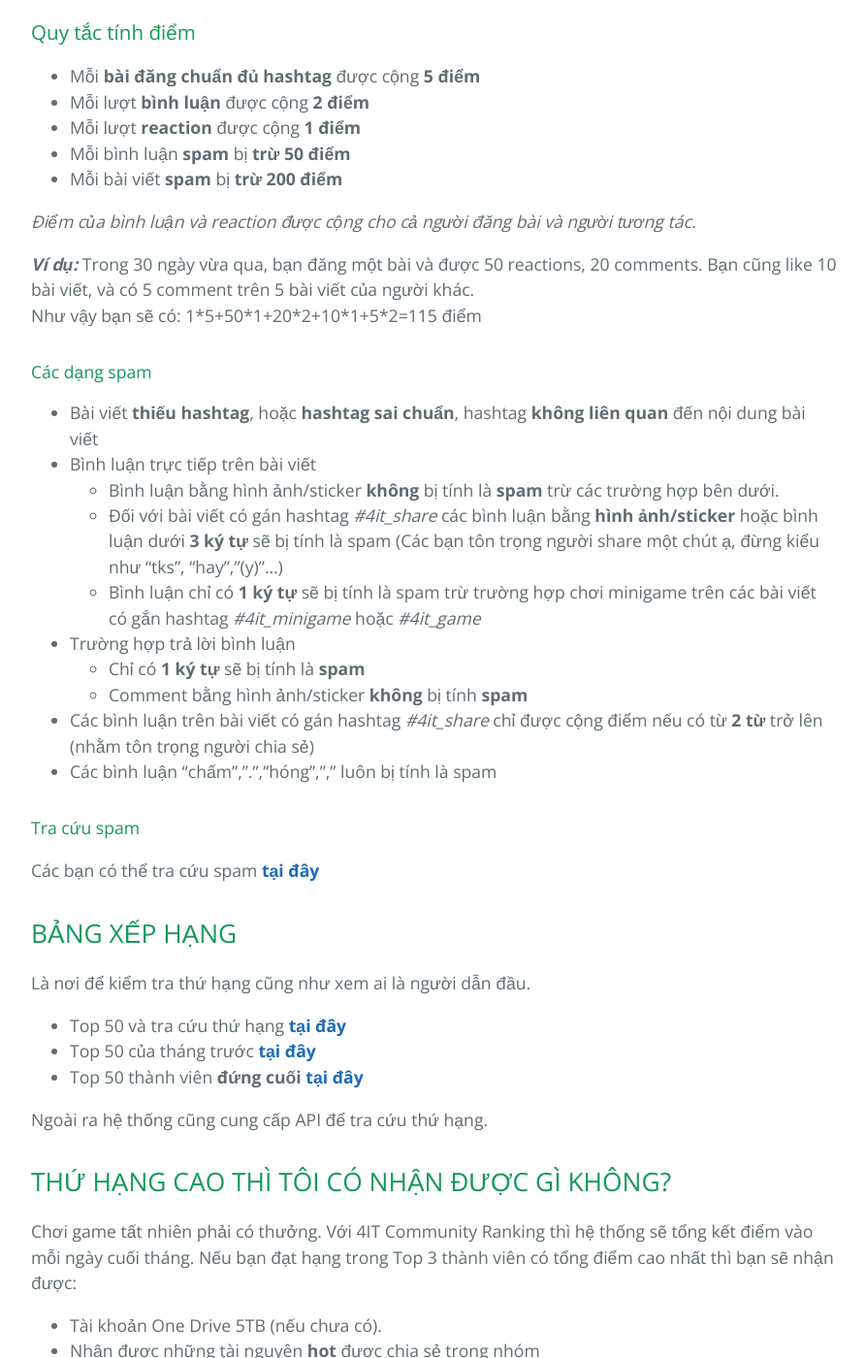
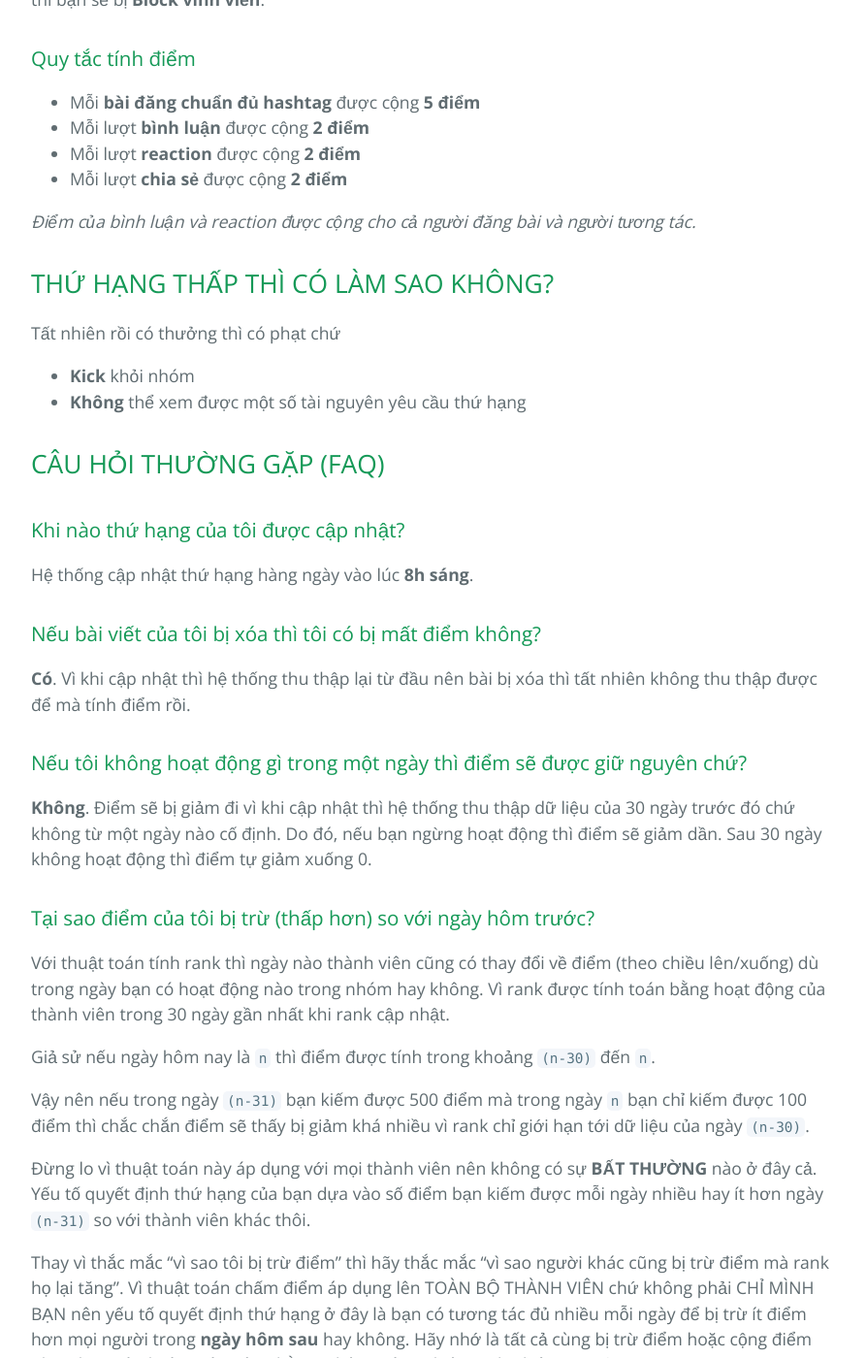
Before and after one commit to huuvinhtv/zaltv, a Jekyll site: the page built from rank.md, in a window 1280 px wide and 1400 px high, scrolled down 1054 px. Shown: the whole window at 97% size, without its empty margins (192-1085 px from the left). Built offline with Jekyll 4.4.1, drawn with Linux system fonts in a browser that asks for light colours; our own code applies the rules of GitHub Pages for plain Markdown files; some of the changed text lies outside the part shown.

Commit message:
Update rank.md

```diff
--- a/rank.md
+++ b/rank.md
@@ -2,9 +2,9 @@
 
 Những điều bạn cần biết về hệ thống xếp hạng thành viên
 
-## 4IT Community Ranking hoạt động như thế nào?
+## ZalTV Community Ranking hoạt động như thế nào?
 
-Bằng cách thu thập dữ liệu của nhóm trong 30 ngày gần nhất, 4IT Community Ranking sẽ "chấm điểm" cho mọi tương tác của bạn với nhóm.
+Bằng cách thu thập dữ liệu của nhóm trong 30 ngày gần nhất, ZalTV Community Ranking sẽ "chấm điểm" cho mọi tương tác của bạn với nhóm.
 
 Vậy tương tác là như thế nào?
 
@@ -16,56 +16,16 @@ Vậy tương tác là như thế nào?
 Tất cả những hành động trên đều là **tương tác với group**. Và hệ thống chấm điểm của mình dựa theo những hành động này.
 Đây đều là những hành động cơ bản trên Facebook, nên trong 30 ngày mà bạn không có bất cứ dấu hiệu nào cho thấy bạn đang ở trong group thì bạn được tự động kick ra ngoài.
 
-Chú ý: Kick chứ không Block, bạn vẫn có quyền xin vào lại nhóm.
+Chú ý: Kick chứ không Block, bạn vẫn có quyền xin vào lại nhóm.Nhưng nếu bị Kick 3 lần khỏi nhóm thì bạn sẽ bị **Block vĩnh viễn**.
 
 ### <a name="rule"></a>Quy tắc tính điểm
 - Mỗi **bài đăng chuẩn đủ hashtag** được cộng **5 điểm**
 - Mỗi lượt **bình luận** được cộng **2 điểm**
-- Mỗi lượt **reaction** được cộng **1 điểm**
-- Mỗi bình luận **spam** bị **trừ 50 điểm**
-- Mỗi bài viết **spam** bị **trừ 200 điểm**
+- Mỗi lượt **reaction** được cộng **2 điểm**
+- Mỗi lượt **chia sẻ** được cộng **2 điểm**
+
 
 *Điểm của bình luận và reaction được cộng cho cả người đăng bài và người tương tác.*
-
-***Ví dụ:*** Trong 30 ngày vừa qua, bạn đăng một bài và được 50 reactions, 20 comments. Bạn cũng like 10 bài viết, và có 5 comment trên 5 bài viết của người khác.
-<br> Như vậy bạn sẽ có: 1\*5+50\*1+20\*2+10\*1+5\*2=115 điểm
-
-#### Các dạng spam
-
-- Bài viết **thiếu hashtag**, hoặc **hashtag sai chuẩn**, hashtag **không liên quan** đến nội dung bài viết
-- Bình luận trực tiếp trên bài viết
-    - Bình luận bằng hình ảnh/sticker **không** bị tính là **spam** trừ các trường hợp bên dưới.
-    - Đối với bài viết có gán hashtag *#4it_share* các bình luận bằng **hình ảnh/sticker** hoặc bình luận dưới **3 ký tự** sẽ bị tính là spam (Các bạn tôn trọng người share một chút ạ, đừng kiểu như "tks", "hay","(y)"...)
-    - Bình luận chỉ có **1 ký tự** sẽ bị tính là spam trừ trường hợp chơi minigame trên các bài viết có gắn hashtag *#4it_minigame* hoặc *#4it_game*
-- Trường hợp trả lời bình luận
-    - Chỉ có **1 ký tự** sẽ bị tính là **spam**
-    - Comment bằng hình ảnh/sticker **không** bị tính **spam**
-- Các bình luận trên bài viết có gán hashtag *#4it_share* chỉ được cộng điểm nếu có từ **2 từ** trở lên (nhằm tôn trọng người chia sẻ)
-- Các bình luận "chấm",".","hóng","," luôn bị tính là spam
-
-#### Tra cứu spam
-Các bạn có thể tra cứu spam **[tại đây](spam.html)**
-
-## BẢNG XẾP HẠNG
-Là nơi để kiểm tra thứ hạng cũng như xem ai là người dẫn đầu.
-- Top 50 và tra cứu thứ hạng **[tại đây](ranking.html)**
-- Top 50 của tháng trước **[tại đây](ranking.html?m=-1)**
-- Top 50 thành viên **đứng cuối** **[tại đây](ranking.html?action=bad)**
-
-Ngoài ra hệ thống cũng cung cấp API để tra cứu thứ hạng.
-
-
-## THỨ HẠNG CAO THÌ TÔI CÓ NHẬN ĐƯỢC GÌ KHÔNG?
-
-Chơi game tất nhiên phải có thưởng. Với 4IT Community Ranking thì hệ thống sẽ tổng kết điểm vào mỗi ngày cuối tháng. Nếu bạn đạt hạng trong Top 3 thành viên có tổng điểm cao nhất thì bạn sẽ nhận được:
-
-- Tài khoản One Drive 5TB (nếu chưa có).
-- Nhận được những tài nguyên **hot** được chia sẻ trong nhóm
-- Nhận một số **ưu đãi**, **đặc quyền** trong nhóm 4IT Community.
-- Nhận giải thưởng đặc biệt do thành viên trong nhóm tài trợ.
-- Được ưu tiên nếu có xảy ra tranh chấp với thành viên khác trong nhóm.
-- Được ưu tiên trong các đợt tuyển chọn thành viên vào ban Điều hành nhóm (Moderator).
-- ...
 
 ## THỨ HẠNG THẤP THÌ CÓ LÀM SAO KHÔNG?
 Tất nhiên rồi có thưởng thì có phạt chứ
@@ -97,18 +57,3 @@ Vậy nên nếu trong ngày `(n-31)` bạn kiếm được 500 điểm mà tron
 Đừng lo vì thuật toán này áp dụng với mọi thành viên nên không có sự **BẤT THƯỜNG** nào ở đây cả. Yếu tố quyết định thứ hạng của bạn dựa vào số điểm bạn kiếm được mỗi ngày nhiều hay ít hơn ngày `(n-31)` so với thành viên khác thôi.
 
 Thay vì thắc mắc "vì sao tôi bị trừ điểm" thì hãy thắc mắc "vì sao người khác cũng bị trừ điểm mà rank họ lại tăng". Vì thuật toán chấm điểm áp dụng lên TOÀN BỘ THÀNH VIÊN chứ không phải CHỈ MÌNH BẠN nên yếu tố quyết định thứ hạng ở đây là bạn có tương tác đủ nhiều mỗi ngày để bị trừ ít điểm hơn mọi người trong **ngày hôm sau** hay không. Hãy nhớ là tất cả cùng bị trừ điểm hoặc cộng điểm như nhau nên hoàn toàn công bằng. Không có sự thiên vị cho bất cứ ai cả!
-
-### Trên bảng xếp hạng tôi thấy có scores, vậy scores là gì?
-
-Đơn giản score tính bằng tổng điểm chia cho tổng số bài viết hiện có, nhằm đánh giá xem bài viết có chất lượng hay không.
-
-### Bình luận thế nào thì bị coi là spam?
-Những bình luận như sau sẽ được coi là spam
- - Bình luận chỉ có 1 2 ký tự
- - Bình luận vô nghĩa
- - Bình luận không liên quan gì đến nội dung bài viết
-
-### Tôi bị âm điểm làm sao để sửa?
-
- Bạn bị trừ 50 điểm cho mỗi bình luận spam, để hết điểm âm bạn chỉ cần sửa lại những bình luận spam hoặc xóa đi.
- Sau khi sửa/xóa xong bạn hãy chờ đến 8h sáng hôm sau hệ thống cập nhật lại sẽ hết.
```
